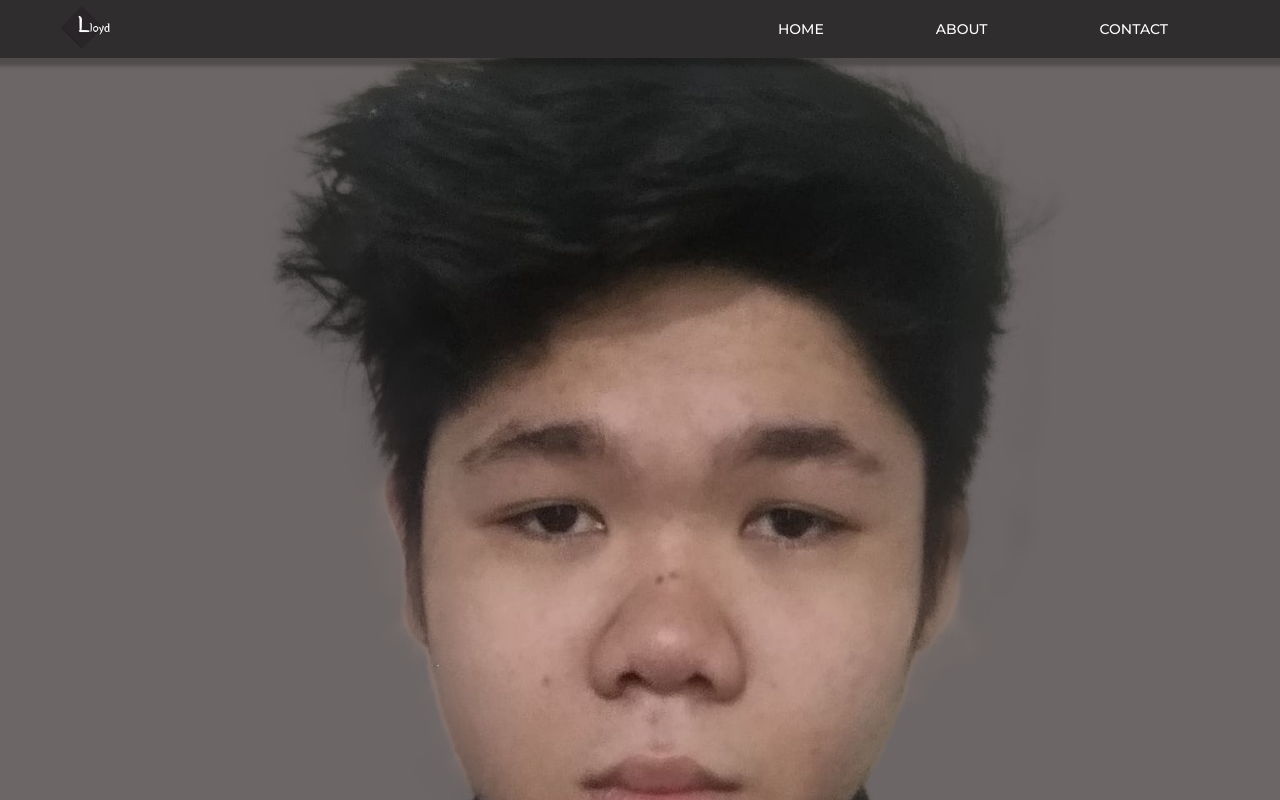
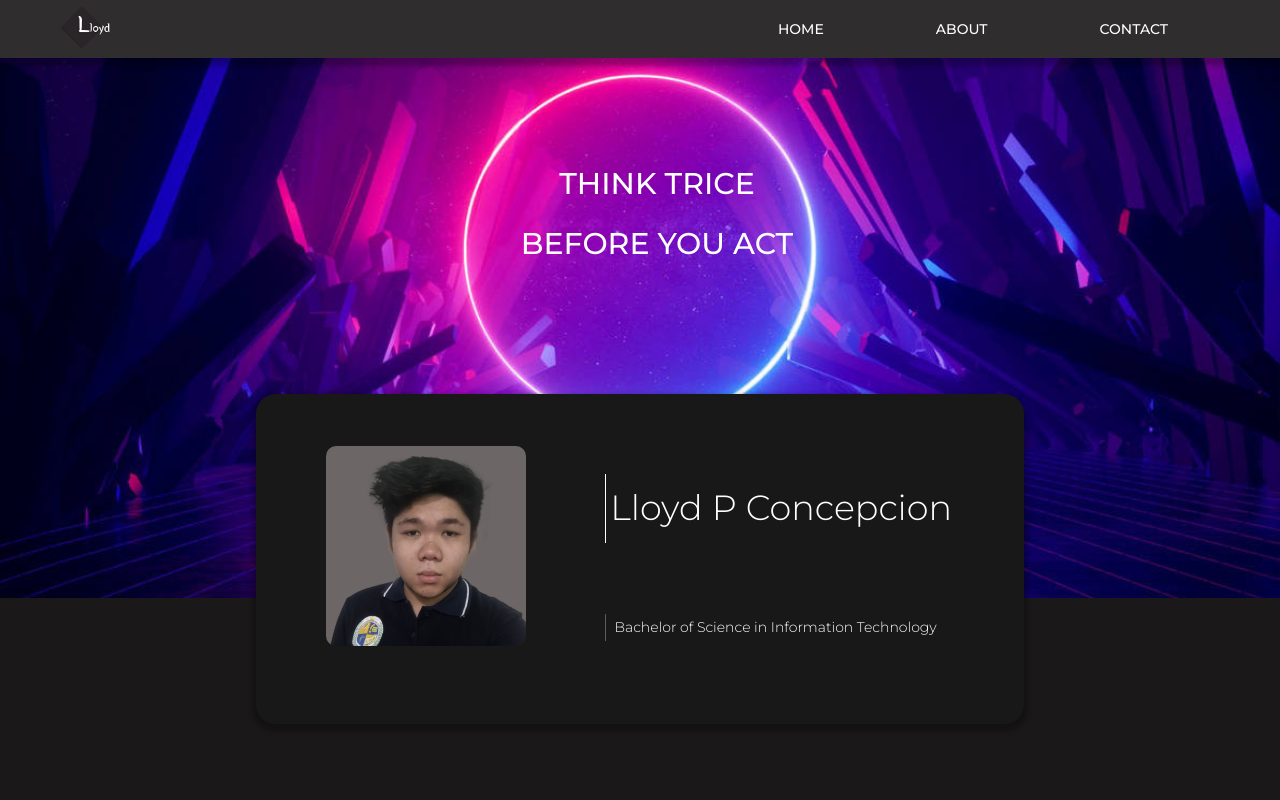
Before and after one commit to BADTRY/Portfolio, a React (Create React App) app: page / in a window 1280 px wide. Built offline with nearby package versions, Linux system fonts and the light colour scheme.

Commit message:
first commit

```diff
--- a/src/components/Footer/Footer.jsx
+++ b/src/components/Footer/Footer.jsx
@@ -9,7 +9,7 @@ function Footer() {
                 {/* this is the logo design*/}
                 <div className="logo">
                 <Link to="/">
-                    <img src='./components/Assets/logos.PNG' alt="footer" />
+                    <img src="./components/Assets/Logos.PNG" alt="footer" />
                 </Link>
                     <h1>Lloyd P Concepcion</h1>
                 </div>
--- a/src/components/Home/background/Background.jsx
+++ b/src/components/Home/background/Background.jsx
@@ -7,7 +7,7 @@ function Background() {
     return (
         <div className="background">
         <div className="bgimg">
-            <img src='./Assets/profile1.PNG' alt="background" />
+            <img src="./Assets/Bg2.JPG" alt="background" />
             <h1>THINK TRICE BEFORE YOU ACT</h1>
 
             <div className="container">
--- a/src/components/Navbar/Navbar.jsx
+++ b/src/components/Navbar/Navbar.jsx
@@ -7,7 +7,7 @@ function Navbar( {nopens, setnopens}) {
             <nav>
                 <div className={"nav " + (nopens && "active")}>
                 <Link to="/">
-                    <img src='./Assets/logos.PNG' className="logo" alt="laters" />
+                    <img src='./Assets/Logos.png' className="logo" alt="laters" />
                 </Link>
                 <ul>
                     <Link to="/">
```
